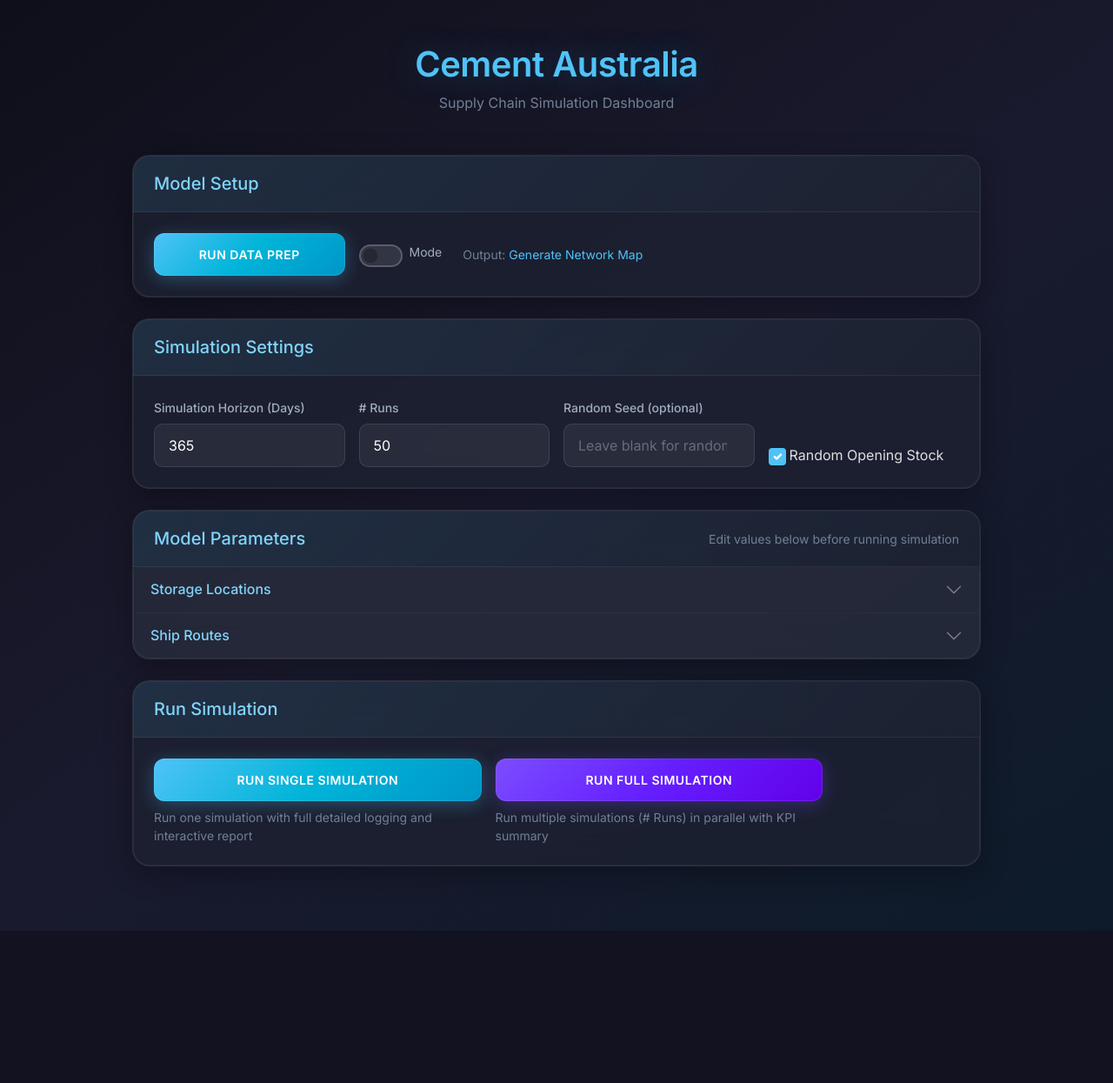
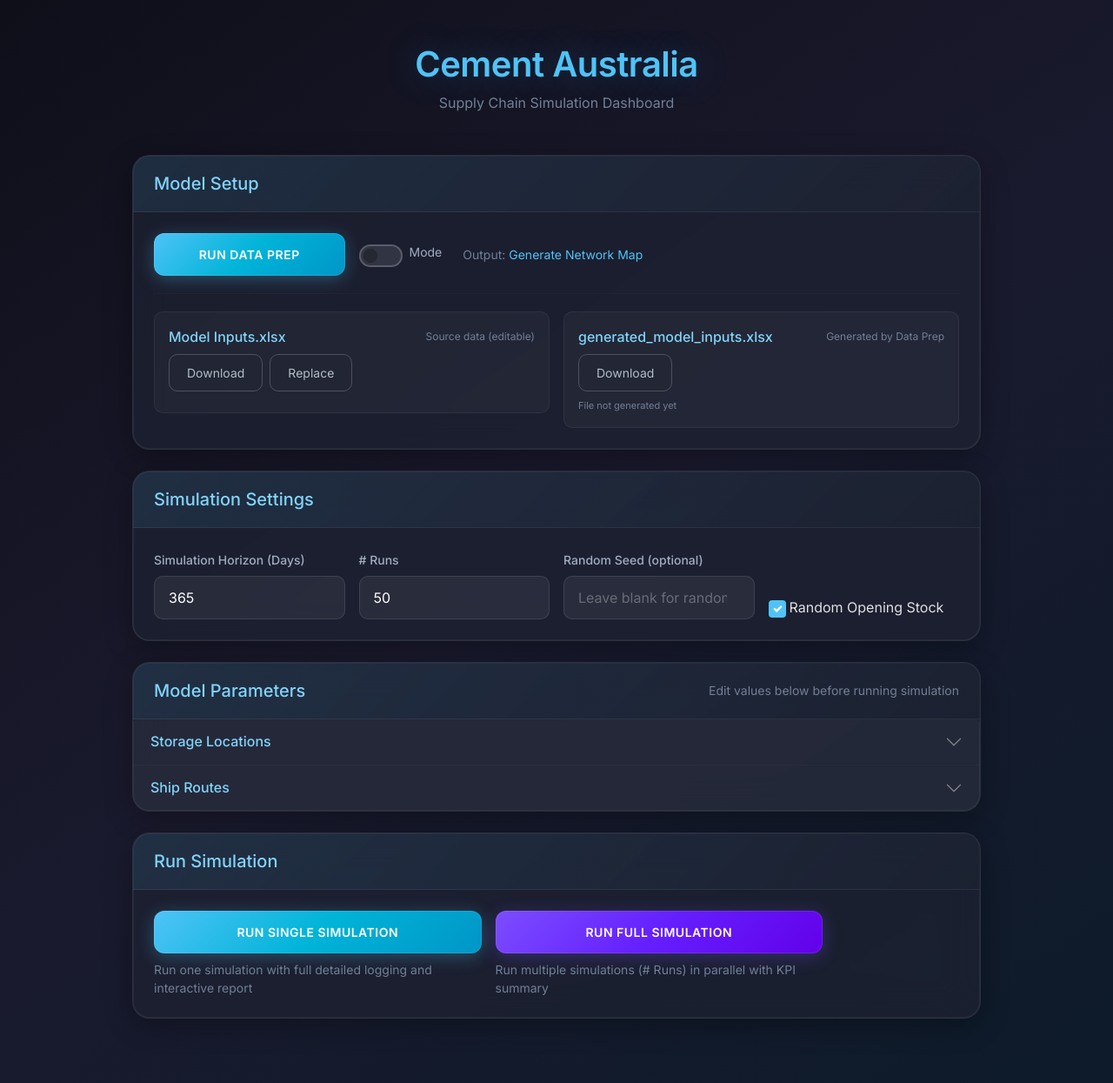
Before and after one commit to ZPrins/CA, a Flask app: page / in a window 1280 px wide. Shown: the whole page at 87% size. Before the commit the page ends 1070 px from the top, so only its background shows below. Run offline with Flask 3, Linux system fonts and the light colour scheme.

Commit message:
Add file management and download capabilities for model inputs
Implement endpoints for downloading, uploading, and managing Excel files (`Model Inputs.xlsx` and `generated_model_inputs.xlsx`), including file status and update timestamps.

Replit-Commit-Author: Agent
Replit-Commit-Session-Id: 042c3be5-bcaa-412d-a11a-54bd49e15e7f
Replit-Commit-Checkpoint-Type: full_checkpoint
Replit-Commit-Event-Id: bebb5ada-d731-498f-99ab-77876db7ee1c
Replit-Commit-Screenshot-Url: https://storage.googleapis.com/screenshot-production-us-central1/7021497b-e239-4ebb-aabe-96a6d9a99b74/042c3be5-bcaa-412d-a11a-54bd49e15e7f/ZOII0yD
Replit-Helium-Checkpoint-Created: true

```diff
--- a/app.py
+++ b/app.py
@@ -288,6 +288,8 @@ def stream_multi_simulation_route():
 
 
 VIZ_CONFIG_FILE = 'supply_chain_viz_config.py'
+MODEL_INPUTS_FILE = 'Model Inputs.xlsx'
+GENERATED_INPUTS_FILE = 'generated_model_inputs.xlsx'
 
 
 def get_prepare_inputs_value():
@@ -343,6 +345,59 @@ def update_viz_config():
         return jsonify({'success': False, 'error': str(e)})
 
 
+@app.route('/download/model-inputs')
+def download_model_inputs():
+    """Download Model Inputs.xlsx file."""
+    if os.path.exists(MODEL_INPUTS_FILE):
+        return send_from_directory('.', MODEL_INPUTS_FILE, as_attachment=True)
+    return "File not found", 404
+
+
+@app.route('/download/generated-inputs')
+def download_generated_inputs():
+    """Download generated_model_inputs.xlsx file."""
+    if os.path.exists(GENERATED_INPUTS_FILE):
+        return send_from_directory('.', GENERATED_INPUTS_FILE, as_attachment=True)
+    return "File not found", 404
+
+
+@app.route('/upload/model-inputs', methods=['POST'])
+def upload_model_inputs():
+    """Upload and replace Model Inputs.xlsx file."""
+    try:
+        if 'file' not in request.files:
+            return jsonify({'success': False, 'error': 'No file provided'})
+
+        file = request.files['file']
+        if file.filename == '':
+            return jsonify({'success': False, 'error': 'No file selected'})
+
+        file.save(MODEL_INPUTS_FILE)
+        return jsonify({'success': True})
+    except Exception as e:
+        return jsonify({'success': False, 'error': str(e)})
+
+
+@app.route('/api/file-info/<filename>')
+def get_file_info(filename):
+    """Get file modification time."""
+    file_map = {
+        'model-inputs': MODEL_INPUTS_FILE,
+        'generated-inputs': GENERATED_INPUTS_FILE
+    }
+
+    filepath = file_map.get(filename)
+    if not filepath or not os.path.exists(filepath):
+        return jsonify({'exists': False})
+
+    mtime = os.path.getmtime(filepath)
+    return jsonify({
+        'exists': True,
+        'mtime': mtime,
+        'mtime_iso': time.strftime('%Y-%m-%d %H:%M:%S', time.localtime(mtime))
+    })
+
+
 @app.route('/stream-data-prep')
 def stream_data_prep():
     """SSE endpoint that runs supply_chain_viz.py and streams output."""
--- a/templates/index.html
+++ b/templates/index.html
@@ -336,6 +336,43 @@
                 </div>
                 <div id="dataPrepOutputCard" class="mt-3" style="display: none;">
                     <pre class="output-log" id="dataPrepLog" style="max-height: 200px;"></pre>
+                </div>
+
+                <hr style="border-color: rgba(255,255,255,0.1); margin: 20px 0;">
+
+                <div class="row g-3">
+                    <div class="col-md-6">
+                        <div class="p-3" style="background: rgba(255,255,255,0.03); border-radius: 10px; border: 1px solid rgba(255,255,255,0.06);">
+                            <div class="d-flex justify-content-between align-items-center mb-2">
+                                <span style="color: #81d4fa; font-weight: 500;">Model Inputs.xlsx</span>
+                                <span class="text-muted" style="font-size: 12px;">Source data (editable)</span>
+                            </div>
+                            <div class="d-flex gap-2">
+                                <a href="/download/model-inputs" class="btn btn-outline-light btn-sm" id="downloadModelInputs">
+                                    Download
+                                </a>
+                                <label class="btn btn-outline-light btn-sm mb-0" style="cursor: pointer;">
+                                    Replace
+                                    <input type="file" id="uploadModelInputs" accept=".xlsx" style="display: none;">
+                                </label>
+                            </div>
+                            <small id="modelInputsStatus" class="text-muted d-block mt-2" style="font-size: 11px;"></small>
+                        </div>
+                    </div>
+                    <div class="col-md-6">
+                        <div class="p-3" style="background: rgba(255,255,255,0.03); border-radius: 10px; border: 1px solid rgba(255,255,255,0.06);">
+                            <div class="d-flex justify-content-between align-items-center mb-2">
+                                <span style="color: #81d4fa; font-weight: 500;">generated_model_inputs.xlsx</span>
+                                <span class="text-muted" style="font-size: 12px;">Generated by Data Prep</span>
+                            </div>
+                            <div class="d-flex gap-2">
+                                <a href="/download/generated-inputs" class="btn btn-outline-light btn-sm" id="downloadGeneratedInputs">
+                                    Download
+                                </a>
+                            </div>
+                            <small id="generatedInputsTimestamp" class="text-muted d-block mt-2" style="font-size: 11px;">Last updated: --</small>
+                        </div>
+                    </div>
                 </div>
             </div>
         </div>
@@ -1055,6 +1092,69 @@
             }
         });
 
+        // File upload handler for Model Inputs.xlsx
+        document.getElementById('uploadModelInputs').addEventListener('change', async function(e) {
+            const file = e.target.files[0];
+            if (!file) return;
+
+            const statusEl = document.getElementById('modelInputsStatus');
+            statusEl.textContent = 'Uploading...';
+            statusEl.style.color = '#ffa726';
+
+            try {
+                const formData = new FormData();
+                formData.append('file', file);
+
+                const response = await fetch('/upload/model-inputs', {
+                    method: 'POST',
+                    body: formData
+                });
+
+                const result = await response.json();
+                if (result.success) {
+                    statusEl.textContent = 'File replaced successfully!';
+                    statusEl.style.color = '#66bb6a';
+                    setTimeout(() => { statusEl.textContent = ''; }, 3000);
+                } else {
+                    statusEl.textContent = 'Error: ' + (result.error || 'Upload failed');
+                    statusEl.style.color = '#ef5350';
+                }
+            } catch (err) {
+                statusEl.textContent = 'Error: ' + err.message;
+                statusEl.style.color = '#ef5350';
+            }
+
+            e.target.value = '';
+        });
+
+        // Update generated inputs timestamp
+        function updateGeneratedInputsTimestamp() {
+            fetch('/api/file-info/generated-inputs')
+                .then(r => r.json())
+                .then(data => {
+                    const el = document.getElementById('generatedInputsTimestamp');
+                    if (data.exists) {
+                        const mtime = data.mtime * 1000;
+                        const now = Date.now();
+                        const diffSec = Math.floor((now - mtime) / 1000);
+                        let ago;
+                        if (diffSec < 60) ago = diffSec + ' seconds ago';
+                        else if (diffSec < 3600) ago = Math.floor(diffSec / 60) + ' minutes ago';
+                        else if (diffSec < 86400) ago = Math.floor(diffSec / 3600) + ' hours ago';
+                        else ago = Math.floor(diffSec / 86400) + ' days ago';
+                        el.textContent = 'Last updated: ' + data.mtime_iso + ' (' + ago + ')';
+                    } else {
+                        el.textContent = 'File not generated yet';
+                    }
+                })
+                .catch(() => {
+                    document.getElementById('generatedInputsTimestamp').textContent = 'Last updated: --';
+                });
+        }
+
+        // Load timestamp on page load
+        updateGeneratedInputsTimestamp();
+
         // Run Data Prep button
         document.getElementById('runDataPrepBtn').addEventListener('click', async function() {
             const btn = this;
@@ -1092,6 +1192,7 @@
 
                     if (result.success) {
                         outputLog.textContent += '\nData prep completed successfully!\n';
+                        updateGeneratedInputsTimestamp();
                     } else {
                         outputLog.textContent += '\nData prep failed with exit code: ' + result.exit_code + '\n';
                     }
```
